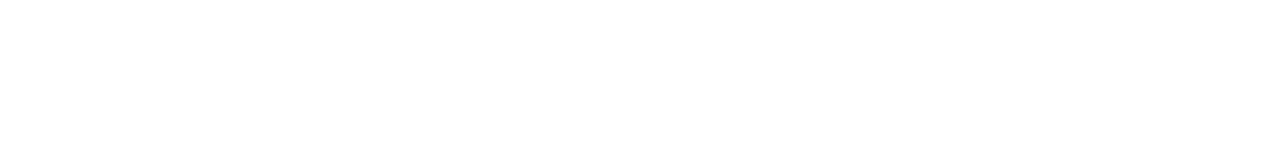
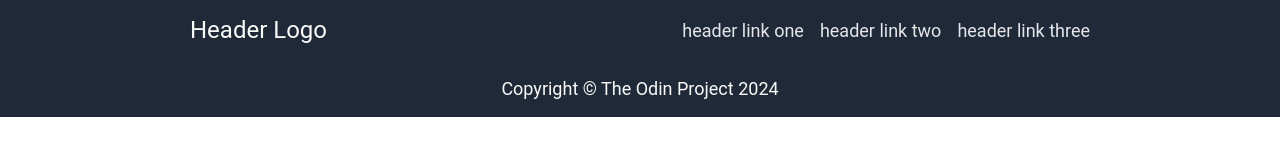
Before and after one commit to addd3bby/odin-landing-page, a plain HTML site: page index.html in a window 1280 px wide. Drawn offline with Linux system fonts and the light colour scheme.

Commit message:
Add Header and Footer sections

```diff
--- a/css/styles.css
+++ b/css/styles.css
@@ -0,0 +1,67 @@
+body {
+  font-family: 'Roboto', sans-serif;
+  margin: 0;
+}
+
+.header, .hero-text, .footer {
+  background-color: #1f2937 ;
+}
+
+.std-container {
+  width: 900px;
+  margin: 0 auto;
+}
+
+.header > .std-container {
+  display: flex;
+  align-items: center;
+  justify-content: space-between;
+}
+
+.header-logo-text a {
+  color: #f9faf8;
+  font-size: 24px;
+}
+
+.header-link-text a {
+  color: #e5e7eb;
+  font-size: 18px;
+}
+
+.header a {
+  text-decoration: none;
+}
+
+.header > .std-container > ul {
+  display: flex;
+  margin: 0;
+  padding: 0;
+  gap: 16px;
+}
+
+.header ul {
+  list-style: none;
+  padding: 0;
+}
+
+
+
+
+
+
+
+
+
+
+
+
+
+.footer > .std-container {
+  display: flex;
+  justify-content: center;
+}
+
+.footer > .std-container > .footer-text {
+  color: #f9faf8;
+  font-size: 18px;
+}
--- a/index.html
+++ b/index.html
@@ -7,5 +7,35 @@
     <title>Odin Project Landing page</title>
   </head>
   <body>
+    <div class="header">
+      <div class="std-container">
+        <p class="header-logo-text">
+          <a href="#">Header Logo</a>
+        </p>
+        <ul class="header-link-text">
+          <li><a href="#">header link one</a></li>
+          <li><a href="#">header link two</a></li>
+          <li><a href="#">header link three</a></li>
+        </ul>
+      </div>
+    </div>
+
+    <div class="hero-text">
+    </div>
+
+    <div class="info">
+    </div>
+
+    <div class="quote">
+    </div>
+
+    <div class="signing">
+    </div>
+
+    <div class="footer">
+      <div class="std-container">
+        <p class="footer-text">Copyright © The Odin Project 2024</p>
+      </div>
+    </div>
   </body>
 </html>
```
